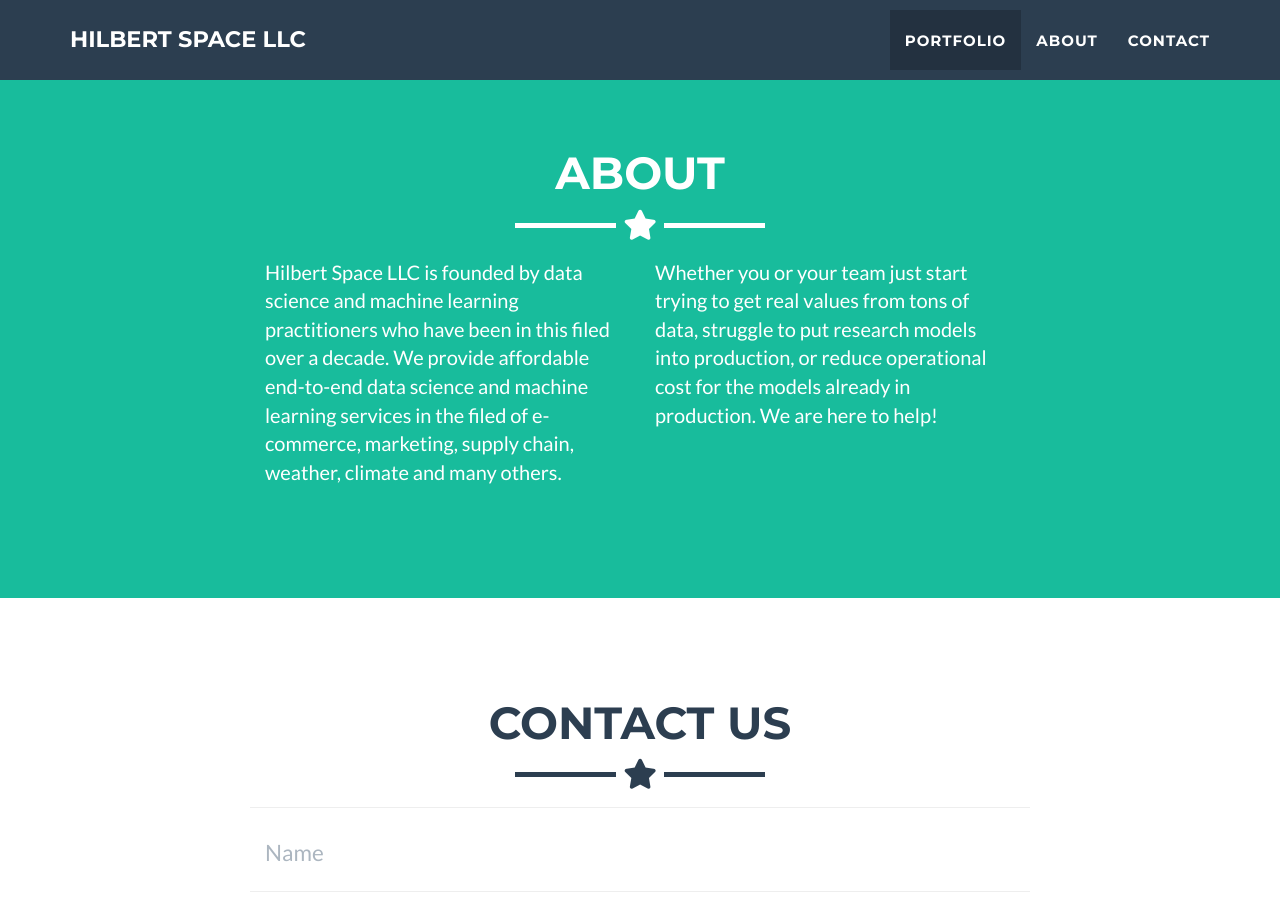
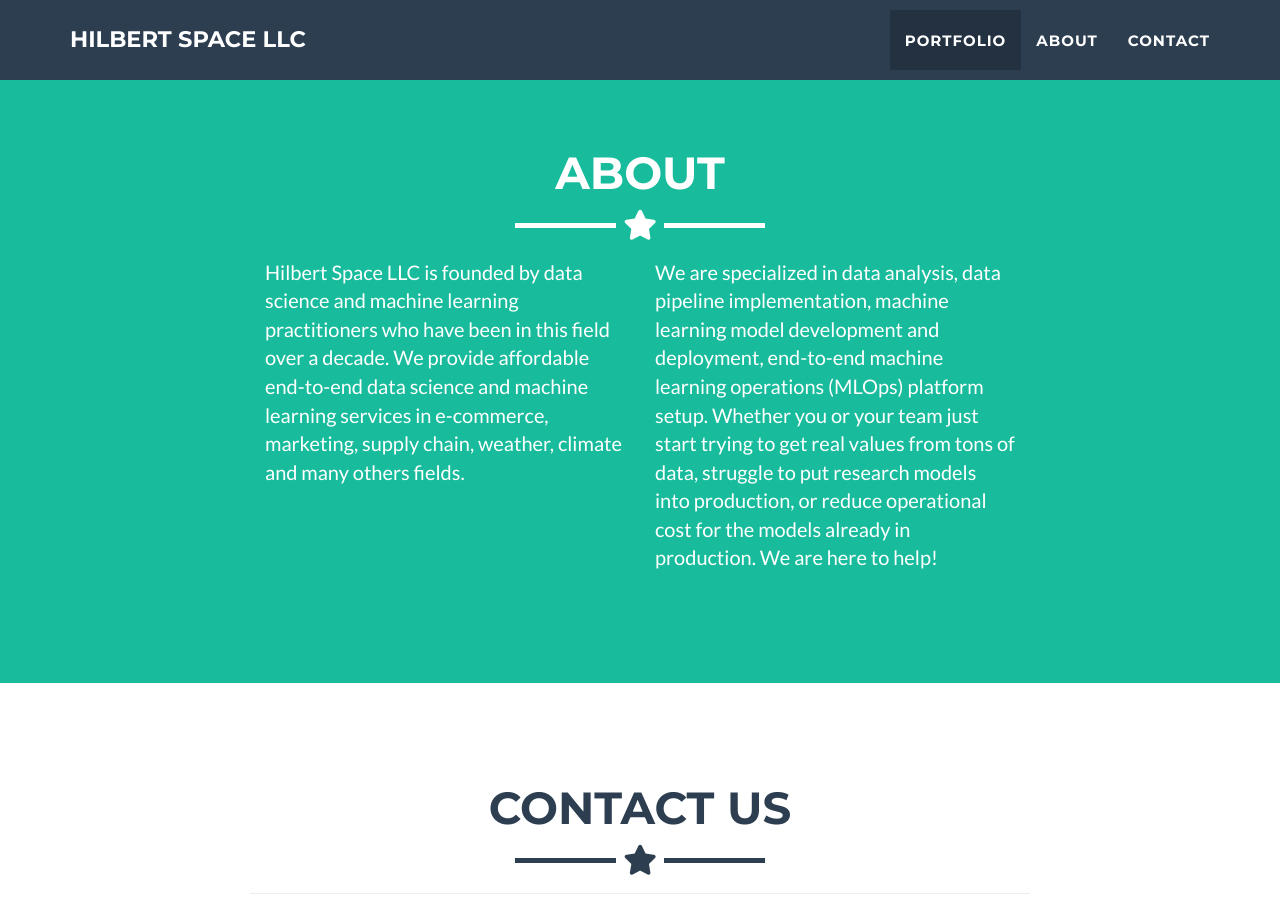
Before and after one commit to HilbertSpaceLLC/hilbertspacellc.github.io, a Jekyll site: the page built from _posts/2014-07-18-project-1.markdown, in a window 1280 px wide and 900 px high, scrolled down 1304 px. Built offline with Jekyll 4.4.1, drawn with Linux system fonts in a browser that asks for light colours.

Commit message:
Update about.html

```diff
--- a/_includes/about.html
+++ b/_includes/about.html
@@ -10,11 +10,12 @@
     <div class="row">
       <div class="col-lg-4 col-lg-offset-2">
         <p> Hilbert Space LLC is founded by data science and machine learning practitioners who have been
-            in this filed over a decade. We provide affordable end-to-end data science and machine learning
-            services in the filed of e-commerce, marketing, supply chain, weather, climate and many others.</p>
+            in this field over a decade. We provide affordable end-to-end data science and machine learning
+            services in e-commerce, marketing, supply chain, weather, climate and many others fields.</p>
       </div>
       <div class="col-lg-4">
-        <p>Whether you or your team just start trying to get real values from tons of data, struggle to put
+        <p> We are specialized in data analysis, data pipeline implementation, machine learning model development
+            and deployment, end-to-end machine learning operations (MLOps) platform setup. Whether you or your team just start trying to get real values from tons of data, struggle to put
             research models into production, or reduce operational cost for the models already in production.
             We are here to help!</p>
       </div>
```
